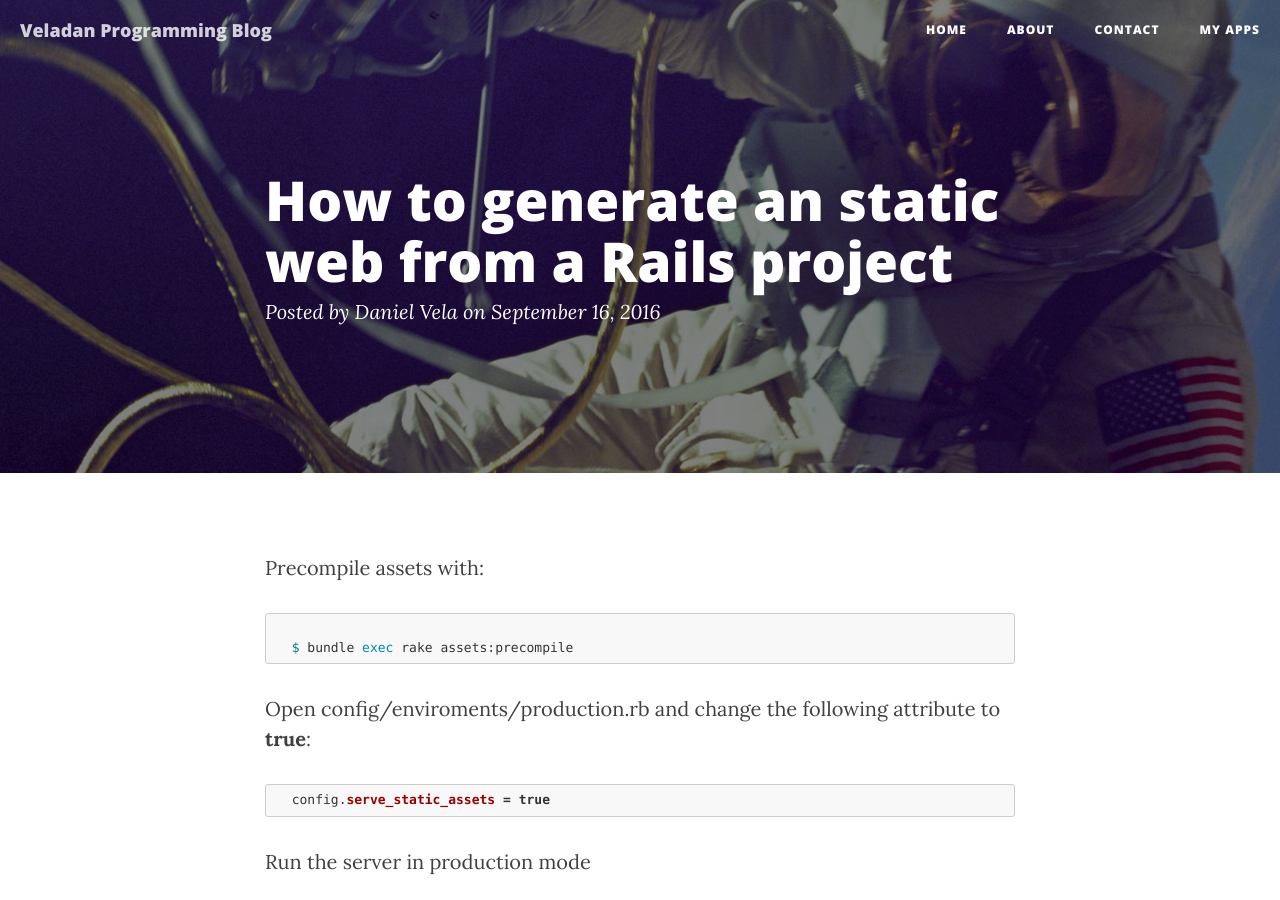
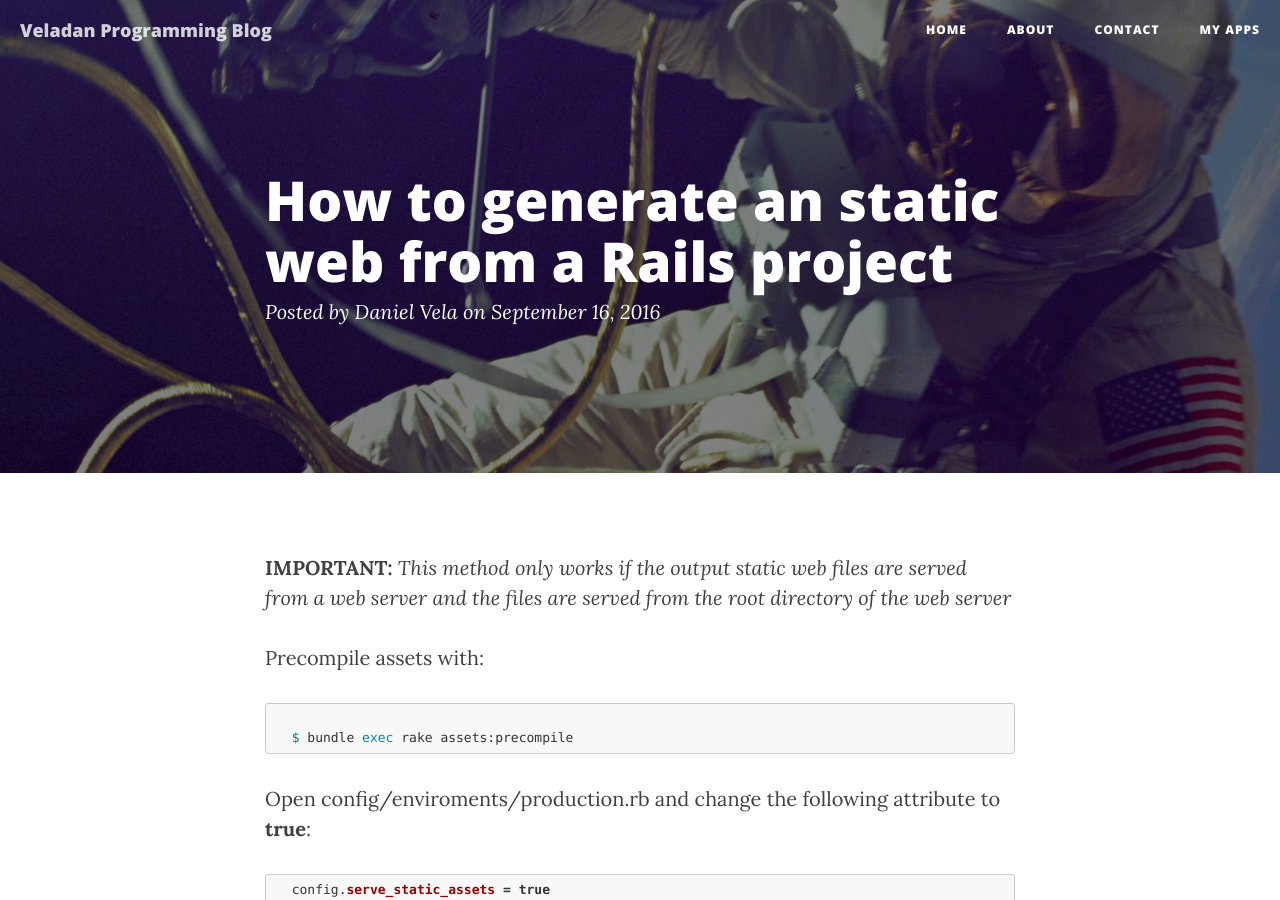
Before and after one commit to madcato/madcato.github.io, a Jekyll site: the page built from _posts/2016-09-16-generate-static-web-from-rails.markdown, in a window 1280 px wide and 900 px high. Built offline with Jekyll 4.4.1, drawn with Linux system fonts in a browser that asks for light colours; nearby versions of some CDN libraries.

Commit message:
Fixed prev post

```diff
--- a/_posts/2016-09-16-generate-static-web-from-rails.markdown
+++ b/_posts/2016-09-16-generate-static-web-from-rails.markdown
@@ -5,6 +5,8 @@ date:       2016-09-16 12:02:00
 author:     "Daniel Vela"
 header-img: "img/post-bg-06.jpg"
 ---
+
+**IMPORTANT:** *This method only works if the output static web files are served from a web server and the files are served from the root directory of the web server*
 
 Precompile assets with:
 {% highlight bash %}
```
